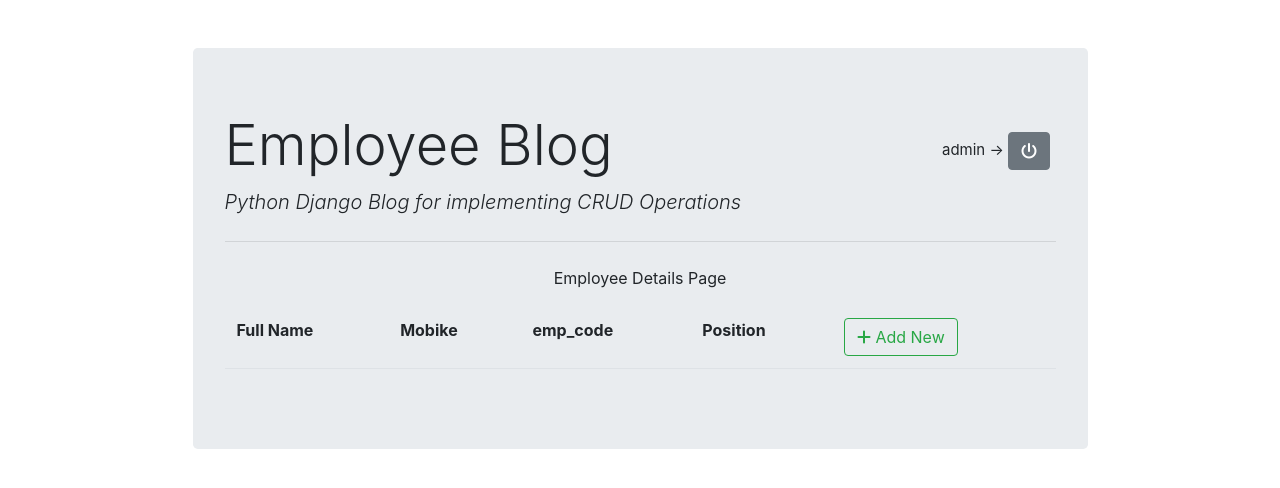
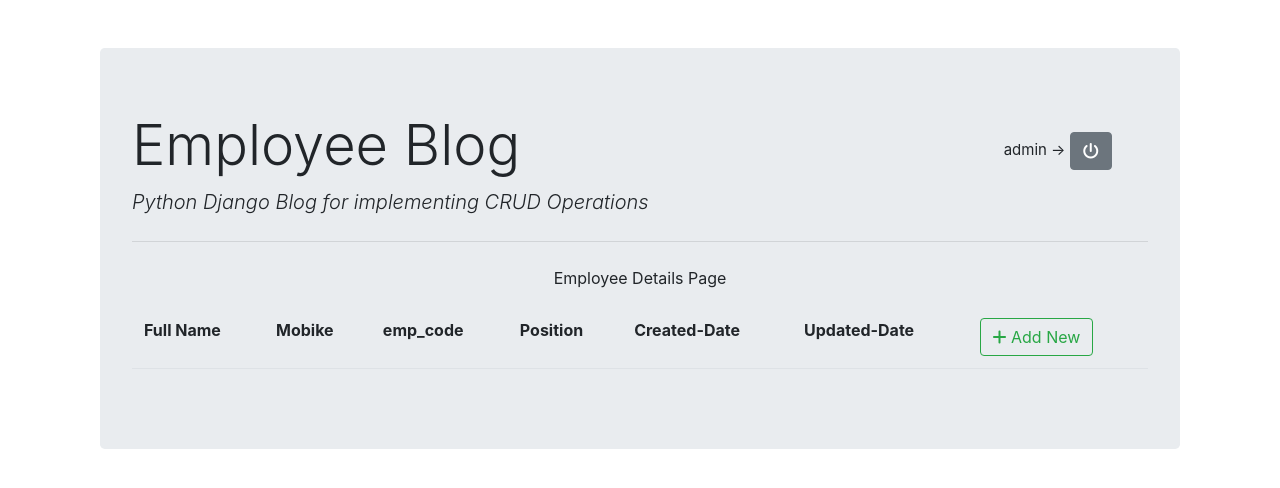
Before and after one commit to Hassankhan86/blogapp, a Django app: page /list/ in a window 1280 px wide. Shown: the top 488 px of the page. Run offline with Django 3.2, Linux system fonts and the light colour scheme; a user stored in the database is signed in; data comes from the database, SQL or seed files in the repository; both versions use the stored data as it was after the commit; some libraries are stand-ins or nearby versions.

Commit message:
working com on created and updated date now working on createdby

```diff
--- a/employee/models.py
+++ b/employee/models.py
@@ -15,5 +15,7 @@
     mobile = models.CharField(max_length=105)
     position = models.CharField(max_length=105)
 
+    created = models.DateTimeField(auto_now_add=True)
+    updated = models.DateTimeField(auto_now = True)
     def __str__(self):
         return self.fullname
--- a/employee/templates/employee/base.html
+++ b/employee/templates/employee/base.html
@@ -19,7 +19,7 @@
 
     <div class="container">
 
-        <div class="col-md-10 offset-md-1 mt-5">
+        <div class="col-md-12  mt-5">
             <div class="jumbotron ">
                 <div class="row">
 
--- a/employee/templates/employee/employee_list.html
+++ b/employee/templates/employee/employee_list.html
@@ -30,6 +30,9 @@
             <td>emp_code</td>
 
             <td>Position</td>
+                        <td>Created-Date</td>
+            <td>Updated-Date</td>
+
             <td>  <a href="{% url 'employee_insert' %}" class="btn btn-outline-success">
                 <i class="fas fa-plus"></i> Add New
             </a>
@@ -44,6 +47,8 @@
             <td>{{ ee.mobile }}</td>
             <td>{{ ee.emp_code }}</td>
             <td>{{ ee.position }}</td>
+            <td>{{ ee.created }}</td>
+            <td>{{ ee.updated }}</td>
 
             <td>
 
```
Also changed, not shown: db.sqlite3, employee/migrations/0005_auto_20211205_0324.py (added).
